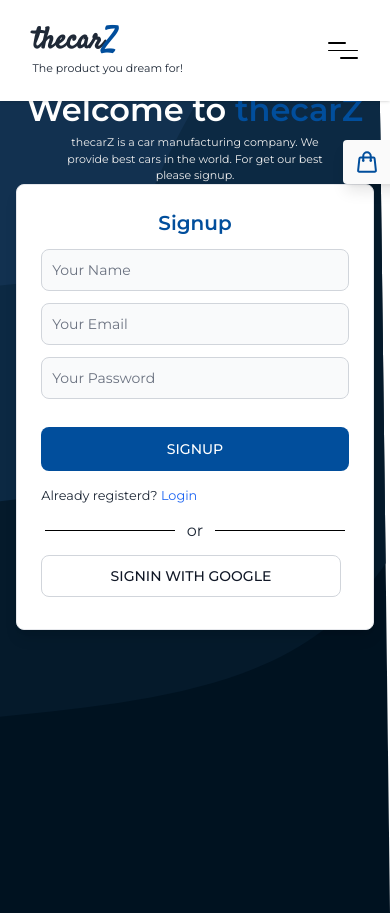
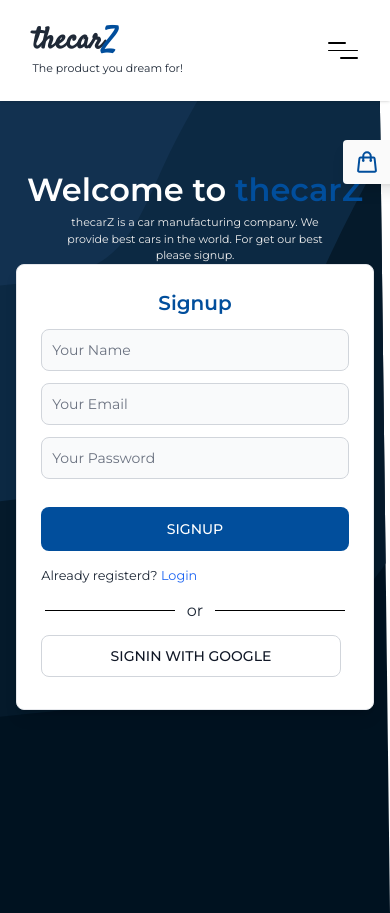
Before and after one commit to amiribnjaman/carz-manufacturing-project-client-a12, a React (Create React App) app: page /signup in a window 390 px wide. Shown: the top 913 px of the page. Built offline with nearby package versions, Linux system fonts and the light colour scheme; no server answers.

Commit message:
Login/signup page responsiveness checked

```diff
--- a/src/Pages/Auth/Login.js
+++ b/src/Pages/Auth/Login.js
@@ -65,7 +65,7 @@ const Login = () => {
 
 
     return (
-      <div className="login-page md:pt-14">
+      <div className="login-page md:pt-14 pt-20">
         <div className="w-11/12 mx-auto md:flex ">
           {/*==================== WELCOME MESSAGE========== */}
           <div className="md:w-1/2  md:mt-28 flex justify-start flex-col">
--- a/src/Pages/Auth/Signup.js
+++ b/src/Pages/Auth/Signup.js
@@ -91,7 +91,7 @@ const Signup = () => {
   }, [creatingError?.code, googleError]);
 
   return (
-    <div className="signup-page md:pt-10">
+    <div className="signup-page md:pt-10 pt-20">
       {/*  */}
       {/* <div class="custom-shape-divider-bottom-1702885480">
           <svg
```
